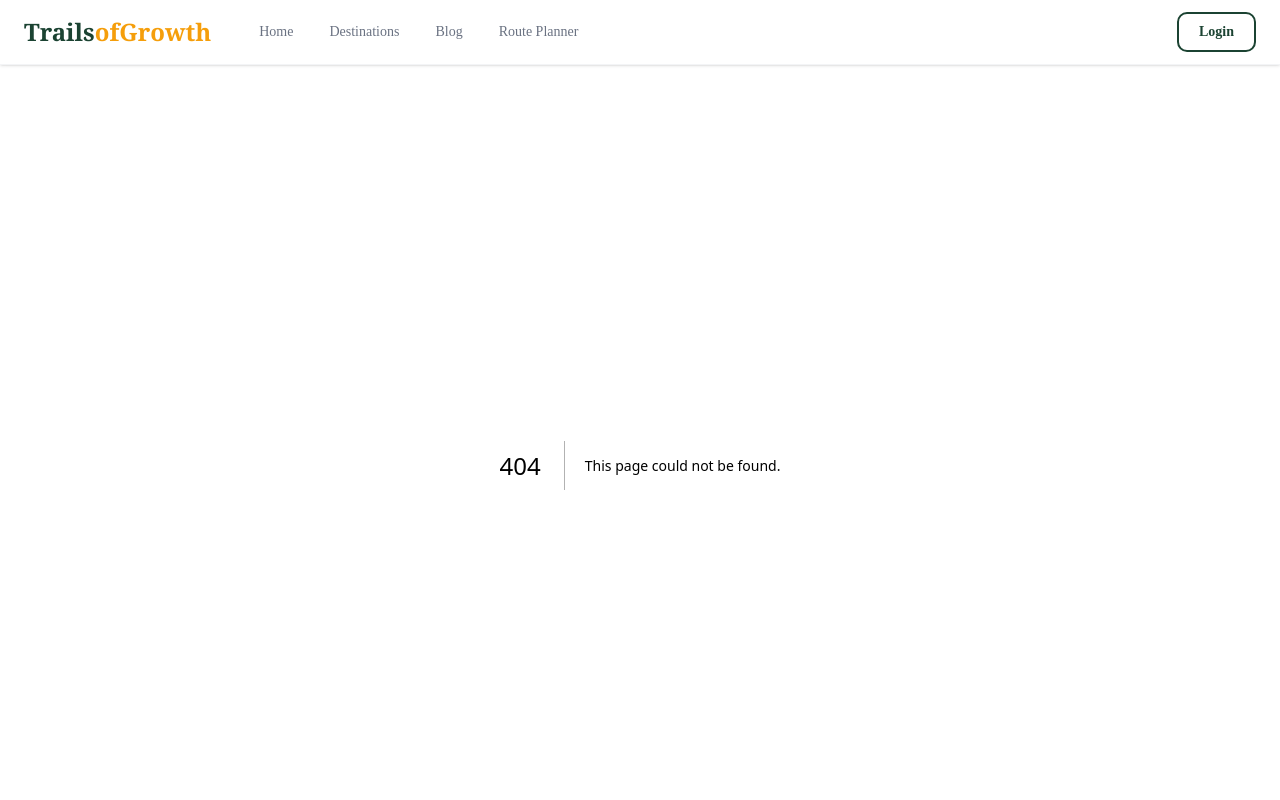
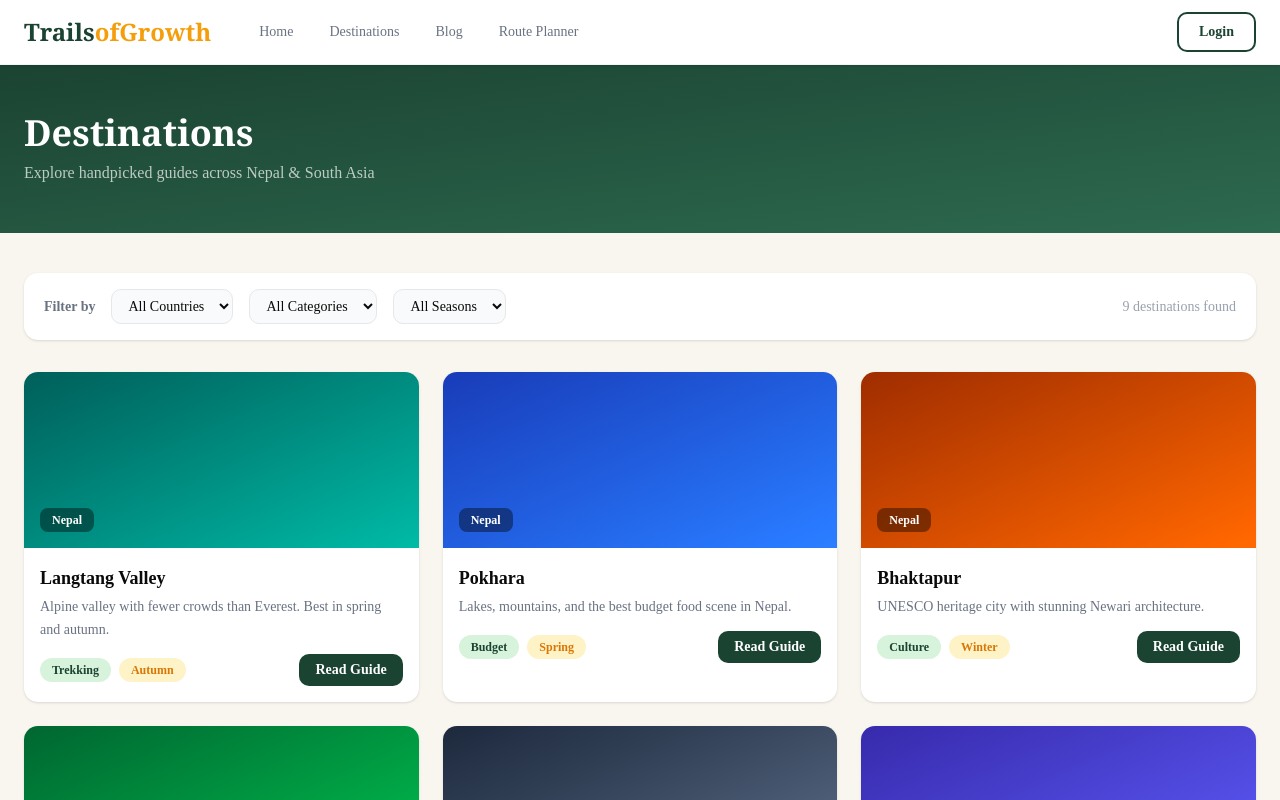
Before and after one commit to trailsofgrowth/TrailsofGrowth, a Next.js app: page /destinations in a window 1280 px wide. Before the commit this address had no page. Shown: the top 800 px of the page. Built offline with nearby package versions, Linux system fonts and the light colour scheme; a web font is replaced by a local one.

Commit message:
feat: destinations page with filters complete

```diff
--- /dev/null
+++ b/src/app/destinations/page.tsx
@@ -0,0 +1,127 @@
+'use client'
+import { useState } from 'react'
+import Link from 'next/link'
+
+const DESTINATIONS = [
+  { name: 'Langtang Valley', country: 'Nepal', category: 'Trekking', season: 'Autumn', gradient: 'from-teal-800 to-teal-500', slug: 'langtang-valley', desc: 'Alpine valley with fewer crowds than Everest. Best in spring and autumn.' },
+  { name: 'Pokhara', country: 'Nepal', category: 'Budget', season: 'Spring', gradient: 'from-blue-800 to-blue-500', slug: 'pokhara', desc: 'Lakes, mountains, and the best budget food scene in Nepal.' },
+  { name: 'Bhaktapur', country: 'Nepal', category: 'Culture', season: 'Winter', gradient: 'from-orange-800 to-orange-500', slug: 'bhaktapur', desc: 'UNESCO heritage city with stunning Newari architecture.' },
+  { name: 'Chitwan National Park', country: 'Nepal', category: 'Wildlife', season: 'Winter', gradient: 'from-green-800 to-green-500', slug: 'chitwan', desc: 'Rhinos, tigers, and jungle safaris just 5 hours from Kathmandu.' },
+  { name: 'Spiti Valley', country: 'India', category: 'Hidden Gems', season: 'Summer', gradient: 'from-slate-800 to-slate-500', slug: 'spiti-valley', desc: 'Remote Himalayan desert — monasteries and dramatic landscapes.' },
+  { name: 'Ella', country: 'Sri Lanka', category: 'Budget', season: 'Winter', gradient: 'from-indigo-800 to-indigo-500', slug: 'ella', desc: 'Tea country, Nine Arches Bridge, and misty hilltop hikes.' },
+  { name: 'Darjeeling', country: 'India', category: 'Culture', season: 'Spring', gradient: 'from-amber-800 to-amber-500', slug: 'darjeeling', desc: 'Hill station, world-famous tea gardens, and Kanchenjunga views.' },
+  { name: 'Coorg', country: 'India', category: 'Hidden Gems', season: 'Winter', gradient: 'from-gray-800 to-gray-600', slug: 'coorg', desc: 'Coffee plantations, misty forests, and cascading waterfalls.' },
+  { name: 'Annapurna Base Camp', country: 'Nepal', category: 'Trekking', season: 'Autumn', gradient: 'from-emerald-800 to-emerald-500', slug: 'annapurna-base-camp', desc: 'One of the world most iconic treks — surrounded by 8,000m peaks.' },
+]
+
+const COUNTRIES = ['All Countries', 'Nepal', 'India', 'Sri Lanka', 'Bhutan']
+const CATEGORIES = ['All Categories', 'Trekking', 'Food', 'Budget', 'Hidden Gems', 'Biking', 'Culture', 'Wildlife']
+const SEASONS = ['All Seasons', 'Spring', 'Autumn', 'Winter', 'Summer']
+
+export default function DestinationsPage() {
+  const [country, setCountry] = useState('All Countries')
+  const [category, setCategory] = useState('All Categories')
+  const [season, setSeason] = useState('All Seasons')
+
+  const filtered = DESTINATIONS.filter(d => {
+    const matchCountry = country === 'All Countries' || d.country === country
+    const matchCategory = category === 'All Categories' || d.category === category
+    const matchSeason = season === 'All Seasons' || d.season === season
+    return matchCountry && matchCategory && matchSeason
+  })
+
+  return (
+    <div>
+      {/* Page Header */}
+      <div className="bg-gradient-to-br from-[#1B4332] to-[#2D6A4F] py-12 px-6 text-white">
+        <div className="max-w-7xl mx-auto">
+          <h1 className="text-4xl font-bold font-serif mb-2">Destinations</h1>
+          <p className="text-white/70">Explore handpicked guides across Nepal & South Asia</p>
+        </div>
+      </div>
+
+      <div className="max-w-7xl mx-auto px-6 py-10">
+        {/* Filter bar */}
+        <div className="bg-white rounded-xl shadow-sm px-5 py-4 mb-8 flex items-center gap-4 flex-wrap">
+          <span className="text-sm font-semibold text-gray-500">Filter by</span>
+          <select
+            value={country}
+            onChange={e => setCountry(e.target.value)}
+            className="px-3 py-2 border border-gray-200 rounded-lg text-sm outline-none focus:border-[#1B4332] bg-gray-50"
+          >
+            {COUNTRIES.map(c => <option key={c}>{c}</option>)}
+          </select>
+          <select
+            value={category}
+            onChange={e => setCategory(e.target.value)}
+            className="px-3 py-2 border border-gray-200 rounded-lg text-sm outline-none focus:border-[#1B4332] bg-gray-50"
+          >
+            {CATEGORIES.map(c => <option key={c}>{c}</option>)}
+          </select>
+          <select
+            value={season}
+            onChange={e => setSeason(e.target.value)}
+            className="px-3 py-2 border border-gray-200 rounded-lg text-sm outline-none focus:border-[#1B4332] bg-gray-50"
+          >
+            {SEASONS.map(s => <option key={s}>{s}</option>)}
+          </select>
+          {(country !== 'All Countries' || category !== 'All Categories' || season !== 'All Seasons') && (
+            <button
+              onClick={() => { setCountry('All Countries'); setCategory('All Categories'); setSeason('All Seasons') }}
+              className="text-sm text-red-400 hover:text-red-600 font-medium"
+            >
+              ✕ Clear filters
+            </button>
+          )}
+          <span className="text-sm text-gray-400 ml-auto">{filtered.length} destinations found</span>
+        </div>
+
+        {/* Destinations grid */}
+        {filtered.length > 0 ? (
+          <div className="grid grid-cols-1 md:grid-cols-2 lg:grid-cols-3 gap-6">
+            {filtered.map(d => (
+              <div key={d.slug} className="bg-white rounded-xl shadow-sm hover:shadow-md hover:-translate-y-1 transition-all overflow-hidden">
+                <div className={`h-44 bg-gradient-to-br ${d.gradient} flex items-end p-4`}>
+                  <span className="bg-black/40 backdrop-blur-sm text-white text-xs font-semibold px-3 py-1 rounded-md">
+                    {d.country}
+                  </span>
+                </div>
+                <div className="p-4">
+                  <h3 className="font-bold text-lg mb-1">{d.name}</h3>
+                  <p className="text-sm text-gray-500 mb-3 leading-relaxed">{d.desc}</p>
+                  <div className="flex items-center justify-between">
+                    <div className="flex gap-2">
+                      <span className="bg-[#D8F3DC] text-[#1B4332] text-xs font-semibold px-3 py-1 rounded-full">
+                        {d.category}
+                      </span>
+                      <span className="bg-[#FEF3C7] text-[#D97706] text-xs font-semibold px-3 py-1 rounded-full">
+                        {d.season}
+                      </span>
+                    </div>
+                    <Link
+                      href={`/blog/${d.slug}`}
+                      className="bg-[#1B4332] text-white text-sm font-semibold px-4 py-1.5 rounded-lg hover:bg-[#2D6A4F] transition-all"
+                    >
+                      Read Guide
+                    </Link>
+                  </div>
+                </div>
+              </div>
+            ))}
+          </div>
+        ) : (
+          <div className="text-center py-20">
+            <p className="text-4xl mb-4">🗺️</p>
+            <p className="text-gray-500 font-medium">No destinations found for these filters</p>
+            <button
+              onClick={() => { setCountry('All Countries'); setCategory('All Categories'); setSeason('All Seasons') }}
+              className="mt-4 text-[#1B4332] font-semibold underline text-sm"
+            >
+              Clear filters
+            </button>
+          </div>
+        )}
+      </div>
+    </div>
+  )
+}
```
